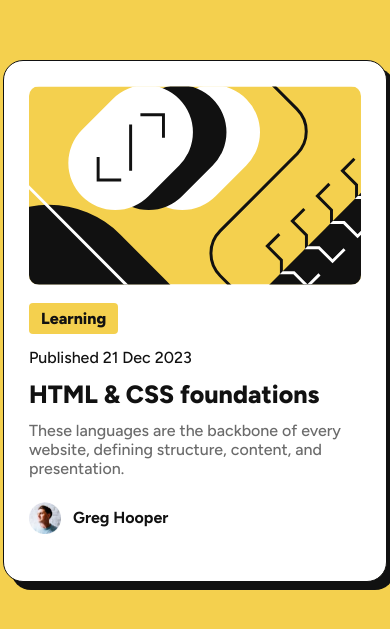
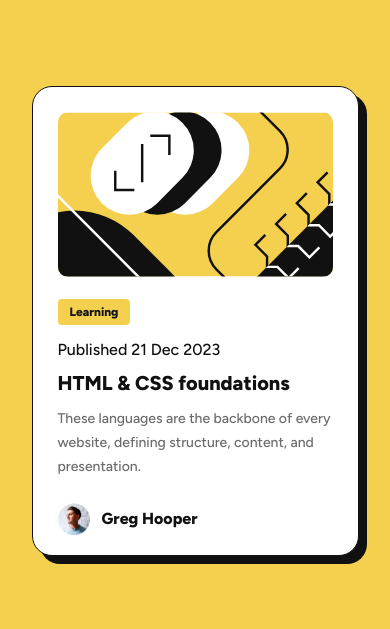
Before and after one commit to caio1213pgm/Blog-preview-card, a plain HTML site: page index.html in a window 390 px wide. Shown: the part 101-730 px from the top of the page. Drawn offline with Linux system fonts and the light colour scheme.

Commit message:
responsive edit

```diff
--- a/style.css
+++ b/style.css
@@ -26,7 +26,7 @@ body{
     background-color: #ffffff;
     border-radius: 20px;
     border: 1px solid;
-    box-shadow: 8px 8px 0px;;
+    box-shadow: 8px 8px 0px;
 
     padding: 25px;
     width: 384px;
@@ -66,6 +66,7 @@ body{
     color: var(--p-color);
     font-size: 16px;
     font-weight: 500;
+    line-height: 1.5rem;
 }
 .card-autor{
     display: flex;
@@ -74,7 +75,25 @@ body{
 .card-autor h2{
     margin-left: 12px;
     font-size: 16px;
+    font-weight: 800;
 }
 .card-autor img{
     width: 32px;
 }
+
+@media only screen and (max-width: 767px){
+    .card-main{
+        width: 327px;
+        height: 470px;
+    }
+
+    .card-content a{
+        font-size: 12px;
+    }
+    .card-content h1{
+        font-size: 20px;
+    }
+    .card-content p{
+        font-size: 14px;
+    }
+}
```
